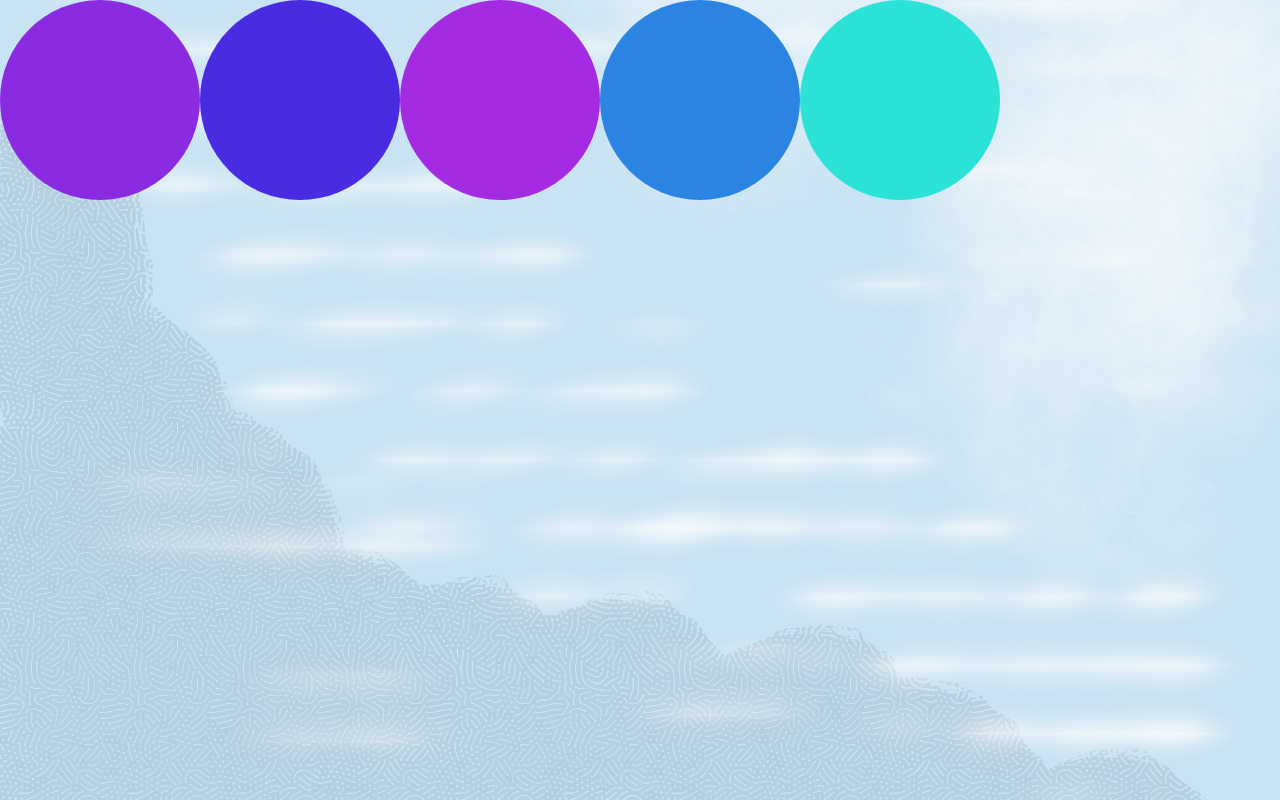
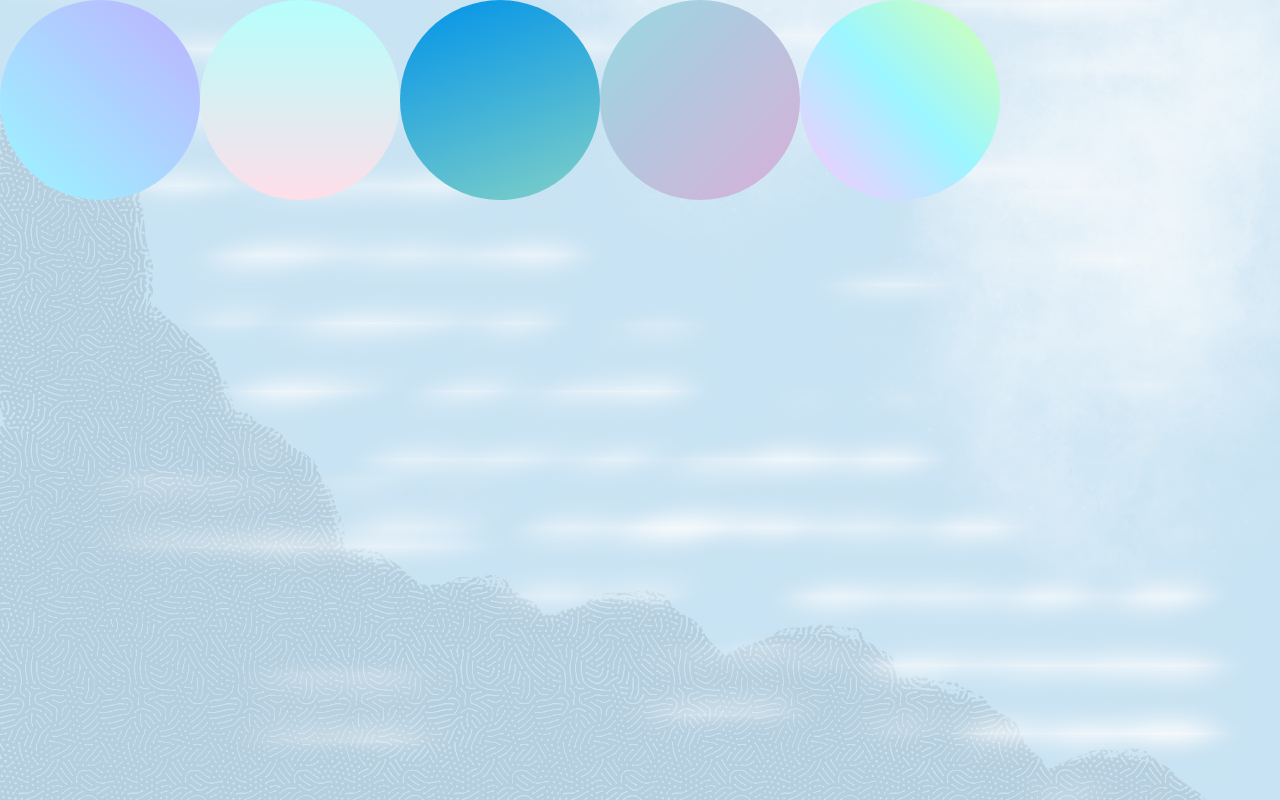
Before and after one commit to elbowgrrl/sphere-animations, a React (Create React App) app in the folder sphere-animations/: page / in a window 1280 px wide. Built offline with nearby package versions, Linux system fonts and the light colour scheme.

Commit message:
adding color gradients to spheres

```diff
--- a/sphere-animations/src/App.css
+++ b/sphere-animations/src/App.css
@@ -11,33 +11,45 @@ div .sphere-1 {
   height: 200px;
   width: 200px;
   border-radius: 50%;
-  background-color:blueviolet;
+  background-color: #9bf6ff;
+background-image: linear-gradient(43deg, #9bf6ff 0%, #bdb2ff 100%);
+
+
+
 }
 
 div .sphere-2 {
   height: 200px;
   width: 200px;
   border-radius: 50%;
-  background-color:rgb(73, 43, 226);
+  background-color: #FFDEE9;
+background-image: linear-gradient(0deg, #FFDEE9 0%, #B5FFFC 100%);
+
 }
 
 div .sphere-3 {
   height: 200px;
   width: 200px;
   border-radius: 50%;
-  background-color:rgb(165, 43, 226);
+  background-color: #0093E9;
+background-image: linear-gradient(160deg, #0093E9 0%, #80D0C7 100%);
+
 }
 
 div .sphere-4 {
   height: 200px;
   width: 200px;
   border-radius: 50%;
-  background-color:rgb(43, 131, 226);
+  background-color: #D9AFD9;
+background-image: linear-gradient(315deg, #D9AFD9 0%, #97D9E1 100%);
+
 }
 
 div .sphere-5 {
   height: 200px;
   width: 200px;
   border-radius: 50%;
-  background-color:rgb(43, 226, 214);
+  background-color: #FA8BFF;
+background-image: linear-gradient(45deg, #ffc6ff 0%, #9bf6ff 52%, #caffbf 90%);
+
 }
```
